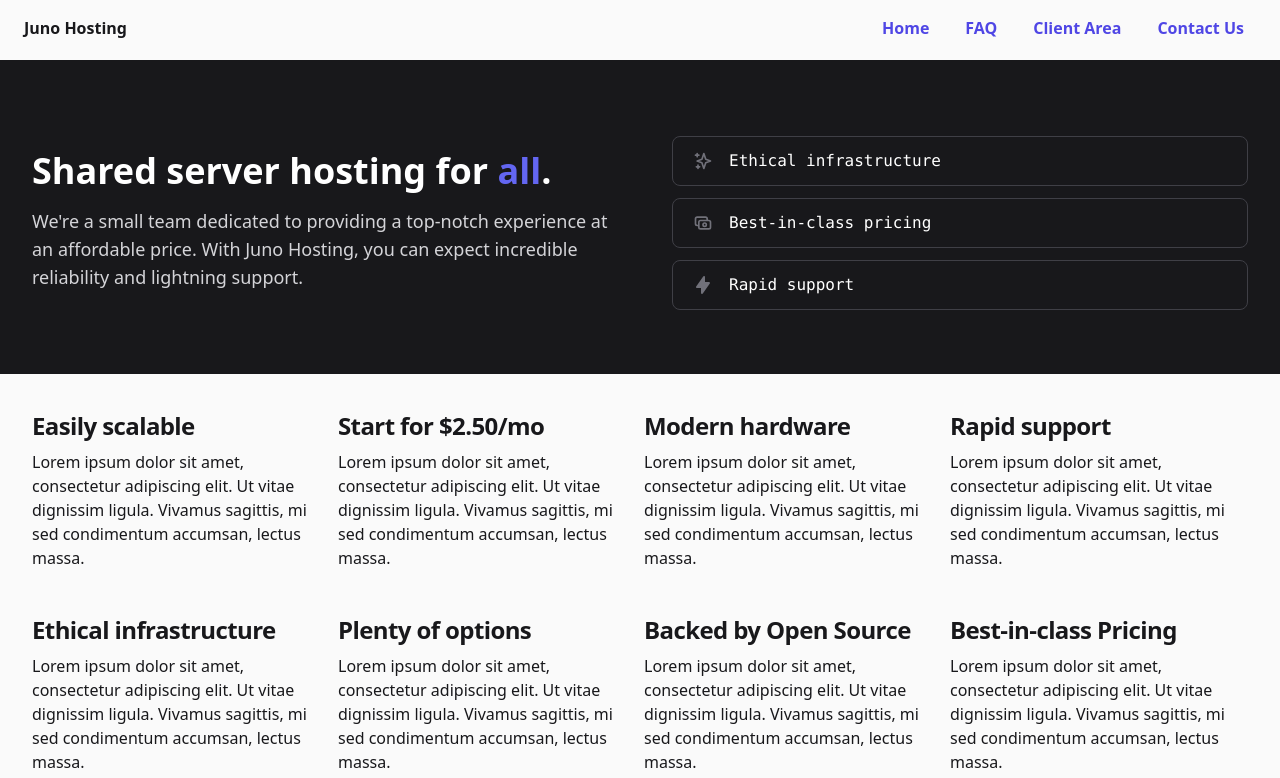
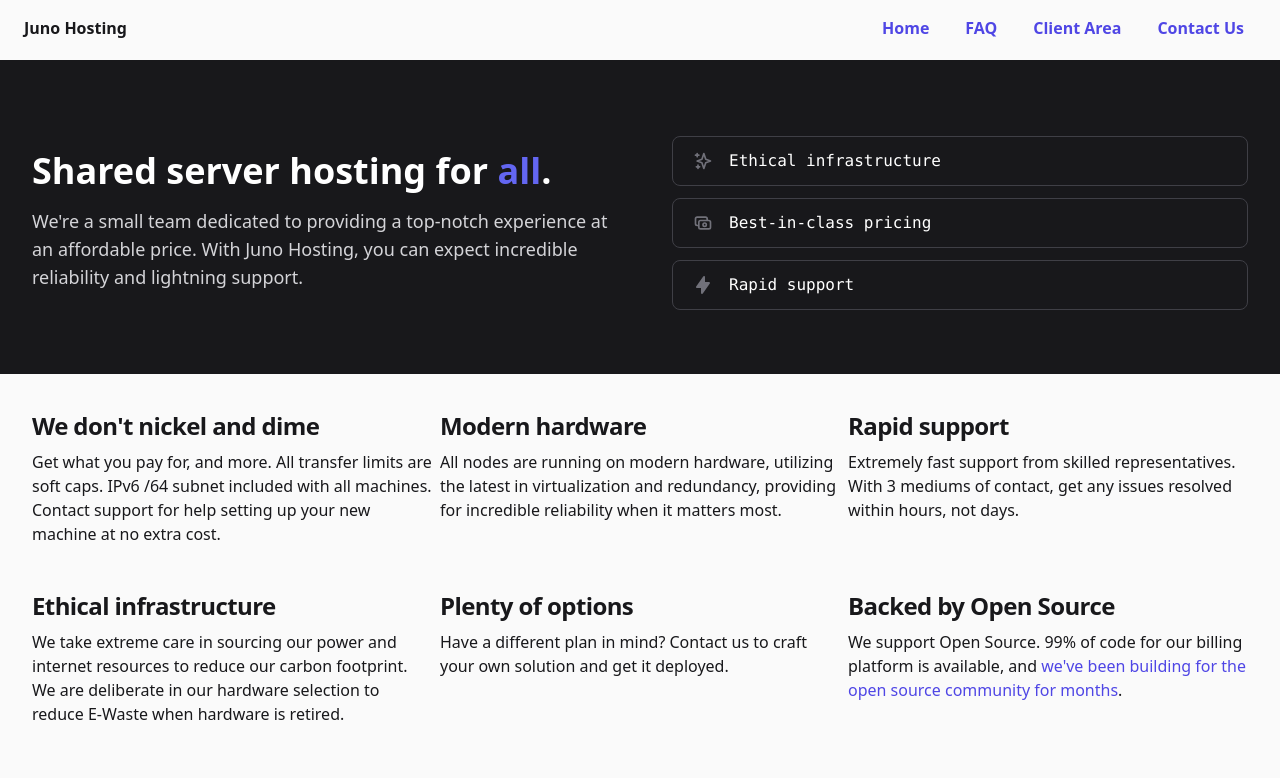
Before and after one commit to junodevs/junohosting.net, a Next.js app: page / in a window 1280 px wide. Shown: the top 778 px of the page. Built offline with nearby package versions, Linux system fonts and the light colour scheme; what @tailwindcss/typography would draw is missing.

Commit message:
refactor(pages/index): update features list

```diff
--- a/pages/index.tsx
+++ b/pages/index.tsx
@@ -4,42 +4,44 @@ import Hero from '../components/hero'
 import Layout, { siteTitle } from '../components/layout'
 import ProductCard from '../components/productCard'
 
-const lipsum = 'Lorem ipsum dolor sit amet, consectetur adipiscing elit. Ut vitae dignissim ligula. Vivamus sagittis, mi sed condimentum accumsan, lectus massa.'
 const features: {
   title: string;
   blurb: string
 }[] = [
   {
-    title: 'Easily scalable',
-    blurb: lipsum
-  },
-  {
-    title: 'Start for $2.50/mo',
-    blurb: lipsum
+    title: 'We don\'t nickel and dime',
+    blurb: `Get what you pay for, and more. All transfer limits are soft caps.
+    IPv6 /64 subnet included with all machines. Contact support for help setting
+    up your new machine at no extra cost.`
   },
   {
     title: 'Modern hardware',
-    blurb: lipsum
+    blurb: `All nodes are running on modern hardware, utilizing the latest in
+    virtualization and redundancy, providing for incredible reliability when it
+    matters most.`
   },
   {
     title: 'Rapid support',
-    blurb: lipsum
+    blurb: `Extremely fast support from skilled representatives. With 3 mediums
+    of contact, get any issues resolved within hours, not days.`
   },
   {
     title: 'Ethical infrastructure',
-    blurb: lipsum
+    blurb: `We take extreme care in sourcing our power and internet resources to
+    reduce our carbon footprint. We are deliberate in our hardware selection to
+    reduce E-Waste when hardware is retired.`
   },
   {
     title: 'Plenty of options',
-    blurb: lipsum
+    blurb: `Have a different plan in mind? Contact us to craft your own solution
+    and get it deployed.`
   },
   {
     title: 'Backed by Open Source',
-    blurb: lipsum
-  },
-  {
-    title: 'Best-in-class Pricing',
-    blurb: lipsum
+    blurb: `We support Open Source. 99% of code for our billing platform is
+    available, and <a class="text-indigo-600 hover:underline"
+    href="https://junodevs.tech">we've been building for the
+    open source community for months</a>.`
   }
 ]
 const plans: {
@@ -100,16 +102,17 @@ export default function Home () {
       </Head>
       <Hero />
       <section id="features">
-        <div className="mt-8 max-w-7xl mx-auto px-4 sm:px-6 lg:px-8 grid gap-2 grid-cols-1 grid-rows-8 sm:grid-cols-2 sm:grid-rows-4 md:grid-cols-4 md:grid-rows-2">
+        <div className="mt-8 max-w-7xl mx-auto px-4 sm:px-6 lg:px-8 grid gap-2 grid-cols-1 grid-rows-6 sm:grid-cols-2 sm:grid-rows-3 md:grid-cols-3 md:grid-rows-2">
           {features.map(({ title, blurb }) => {
             return (
               <div className="mb-8" key={title}>
                 <h2 className="mt-1 text-xl font-extrabold tracking-tight text-gray-900 sm:text-2xl">
                   {title}
                 </h2>
-                <p className="text-gray-900 mt-2">
-                  {blurb}
-                </p>
+                <p
+                  className="text-gray-900 mt-2"
+                  dangerouslySetInnerHTML={{ __html: blurb }}
+                />
               </div>
             )
           })}
```
